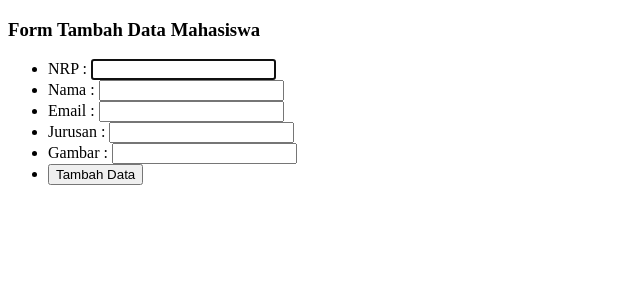
After one commit to ToniS000/pw2020_09999999, a PHP site: page /tambah.php in a window 1280 px wide. The commit adds this page. Shown: the top 300 px of the page, without its empty margins (0-640 px from the left). Run offline with PHP 8.4, Linux system fonts and the light colour scheme.

Commit message:
menambahkan fitur insert data & keamanannya

```diff
--- a/kuliah/pertemuan10/functions.php
+++ b/kuliah/pertemuan10/functions.php
@@ -23,3 +23,22 @@ function query($query)
 
     return $rows;
 }
+function tambah($data)
+{
+    $conn = koneksi();
+
+    $nrp = htmlspecialchars($data['nrp']);
+    $nama = htmlspecialchars($data['nama']);
+    $email = htmlspecialchars($data['email']);
+    $jurusan = htmlspecialchars($data['jurusan']);
+    $gambar = htmlspecialchars($data['gambar']);
+
+    $query = "INSERT INTO
+                mahasiswa
+            VALUES
+            (null, '$nrp', '$nama', '$email', '$jurusan', '$gambar');
+            ";
+    mysqli_query($conn, $query);
+    echo mysqli_errno($conn);
+    return mysqli_affected_rows($conn);
+}
--- a/kuliah/pertemuan10/latihan3.php
+++ b/kuliah/pertemuan10/latihan3.php
@@ -14,6 +14,8 @@ $mahasiswa = query("SELECT * FROM mahasiswa");
 <body>
     <h3>Daftar Mahasiswa</h3>
 
+    <a href="tambah.php">Tambah data Mahasiswa</a>
+    <br><br>
     <table border="1" cellpading="10" cellspacing="0">
         <tr>
             <th>#</th>
--- /dev/null
+++ b/kuliah/pertemuan10/tambah.php
@@ -0,0 +1,68 @@
+<?php
+require 'functions.php';
+
+// cek apakh tombol tambah sudah di tekan
+if (isset($_POST['tambah'])) {
+    if (tambah($_POST) > 0) {
+        echo "<script>
+        alert('data berhasil ditambahkan');
+        document.location.href = 'latihan3.php';
+        </script>";
+    } else {
+        echo "data gagal ditambahkan";
+    }
+}
+?>
+<!DOCTYPE html>
+<html lang="en">
+
+<head>
+    <meta charset="UTF-8">
+    <meta name="viewport" content="width=device-width, initial-scale=1.0">
+    <title>Tambah data Mahasiswa</title>
+</head>
+
+<body>
+    <h3>Form Tambah Data Mahasiswa</h3>
+
+    <form action="" method="POST">
+        <ul>
+            <li>
+                <label>
+                    NRP :
+                    <input type="text" name="nrp" autofocus required>
+                </label>
+            </li>
+            <li>
+                <label>
+                    Nama :
+                    <input type="text" name="nama" required>
+                </label>
+            </li>
+            <li>
+                <label>
+                    Email :
+                    <input type="text" name="email" required>
+                </label>
+            </li>
+            <li>
+                <label>
+                    Jurusan :
+                    <input type="text" name="jurusan" required>
+                </label>
+            </li>
+            <li>
+                <label>
+                    Gambar :
+                    <input type="text" name="gambar" required>
+                </label>
+            </li>
+            <li>
+                <button type="submit" name="tambah">Tambah Data</button>
+            </li>
+        </ul>
+
+    </form>
+</body>
+
+</html>
```
